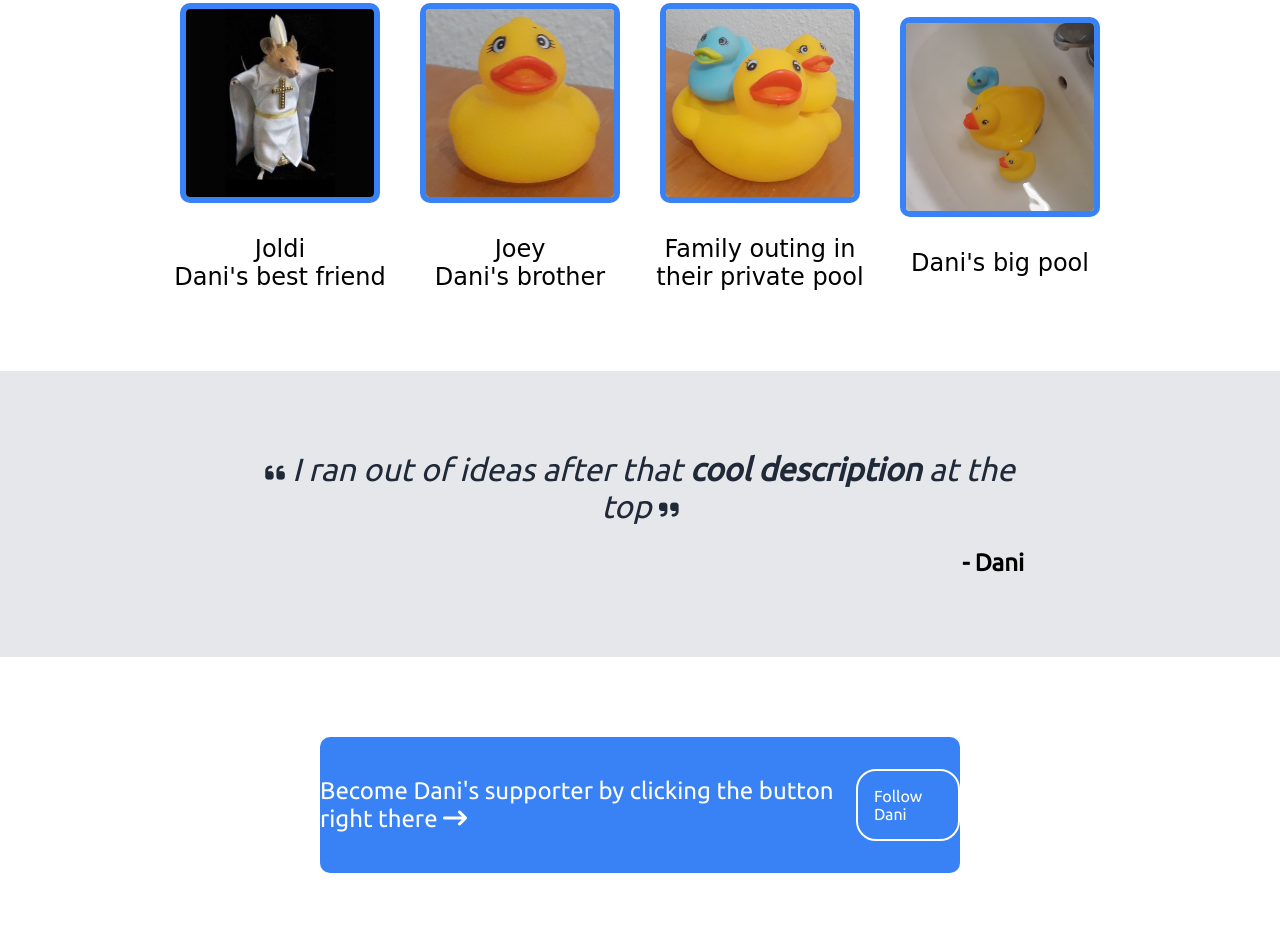
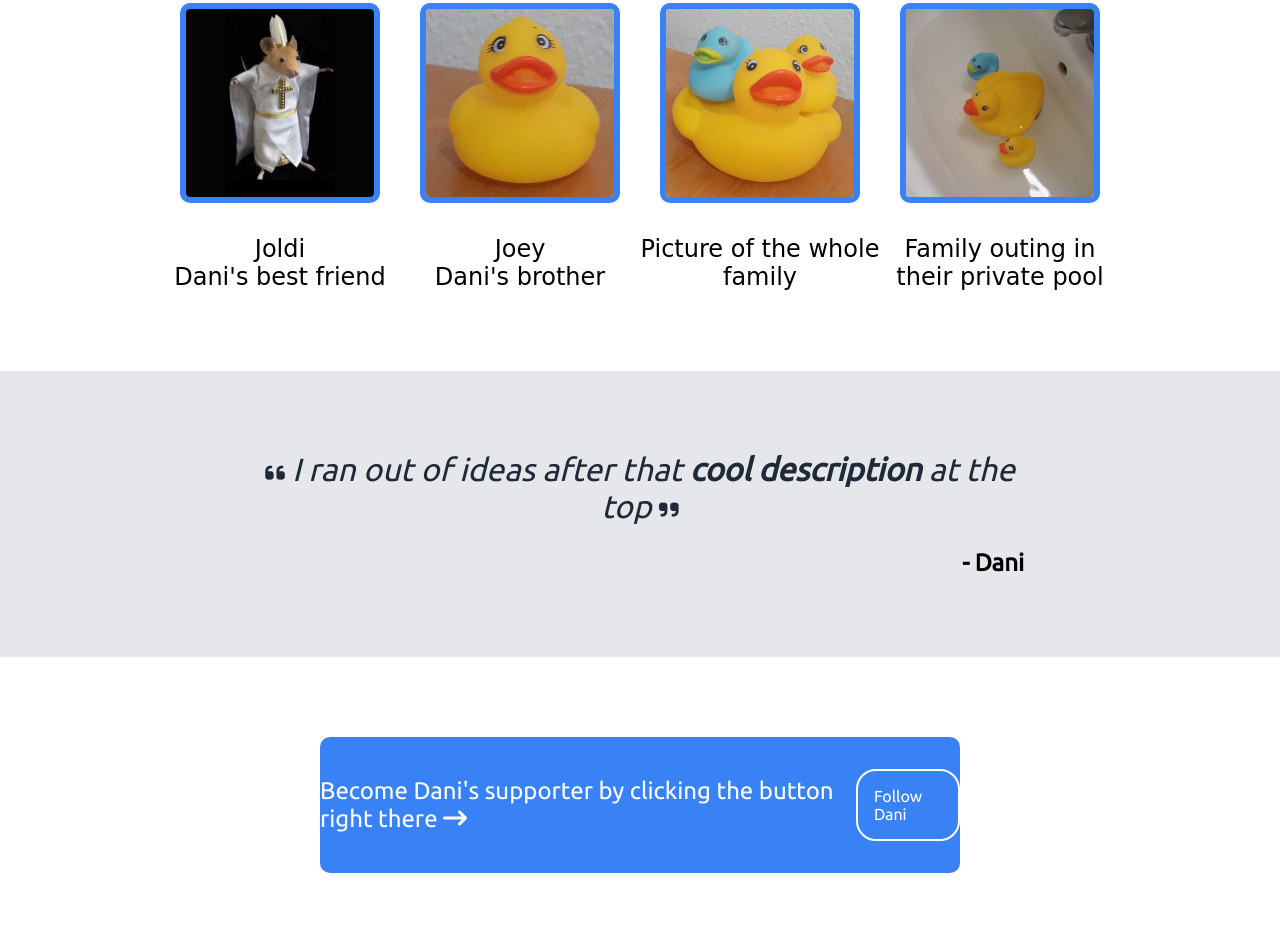
Before and after one commit to CozmaRares/odin-project-landing-page, a plain HTML site: page index.html in a window 1280 px wide. Shown: the part 882-1832 px from the top of the page. Drawn offline with Linux system fonts and the light colour scheme; a web font is replaced by a local one.

Commit message:
fixed info section

```diff
--- a/index.html
+++ b/index.html
@@ -76,11 +76,11 @@
           </div>
           <div class="box">
             <img src="./assets/Family.jpg" alt="Family" />
-            <p>Family outing in their private pool</p>
+            <p>Picture of the whole family</p>
           </div>
           <div class="box">
             <img src="./assets/pool.jpg" alt="pool" />
-            <p>Dani's big pool</p>
+            <p>Family outing in their private pool</p>
           </div>
         </div>
       </section>
```
